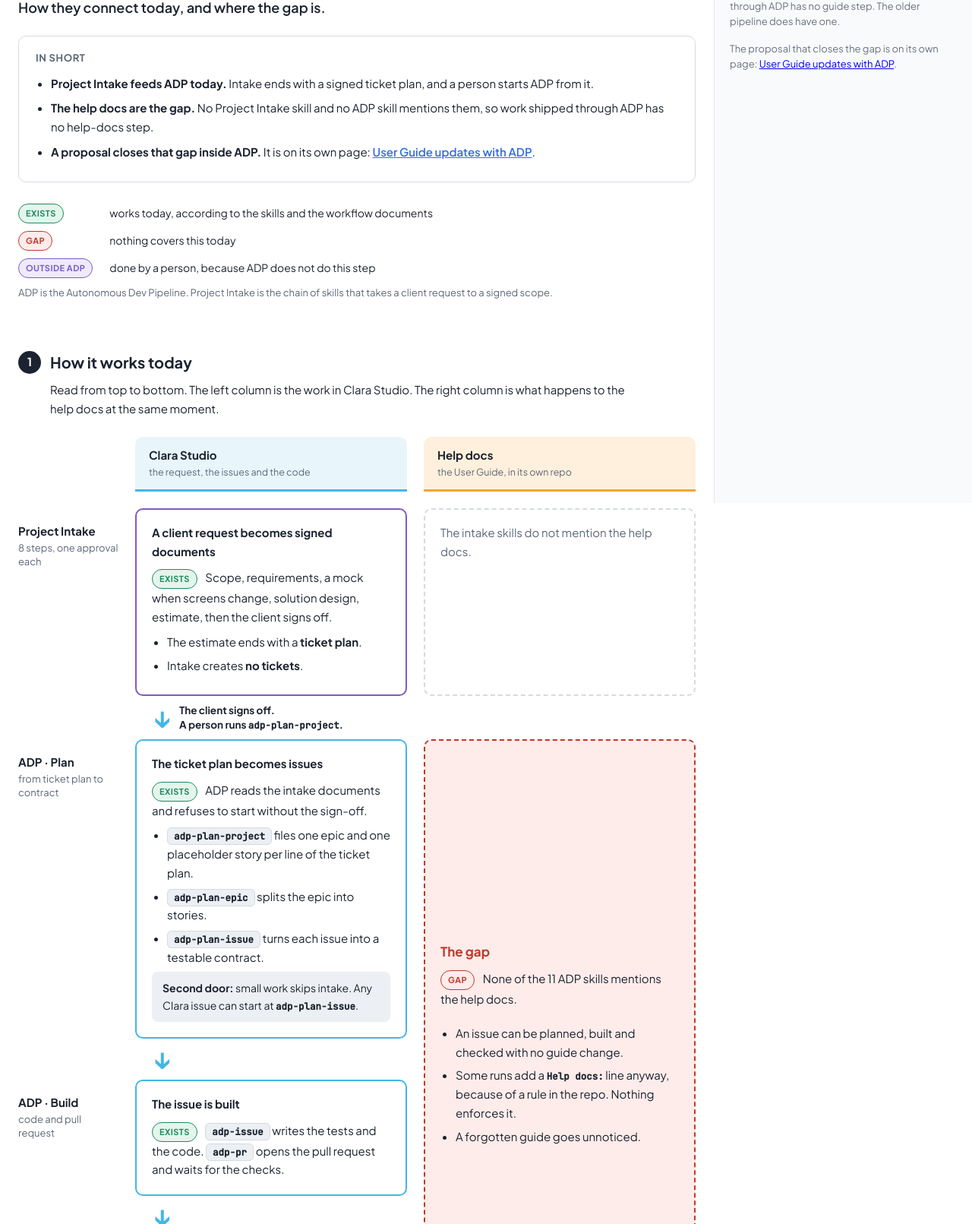
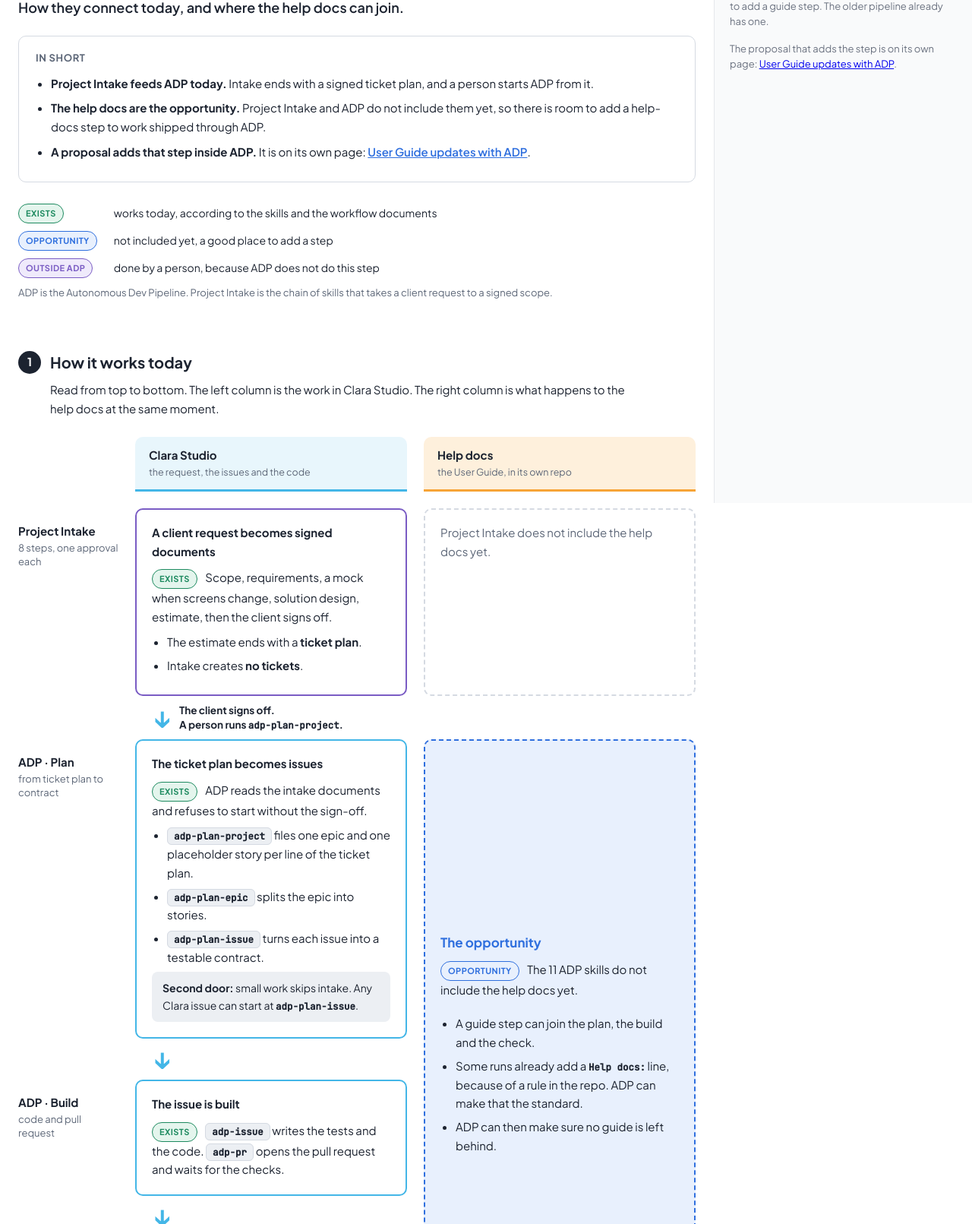
Before and after one commit to gnomorv/juan-mocks, a plain HTML site: page intake-adp-help-docs/index.html in a window 1280 px wide. Shown: the part 144-1755 px from the top of the page at 76% size. Drawn offline with Linux system fonts and the light colour scheme.

Commit message:
fix: reframe the help-docs gap as an opportunity on the intake and ADP page
Co-Authored-By: Claude Fable 5.2 <noreply@anthropic.com>

```diff
--- a/intake-adp-help-docs/index.html
+++ b/intake-adp-help-docs/index.html
@@ -13,7 +13,7 @@
     --ia-cs: #43b6e7; --ia-cs-soft: #e8f6fc; --ia-ug: #f7a436; --ia-ug-soft: #fef0dc;
     --ia-in: #7a5cc4; --ia-in-soft: #efeafb;
     --ia-ok: #1d8a5f; --ia-ok-soft: #e4f5ed; --ia-new: #b86a00; --ia-new-soft: #fff3df;
-    --ia-gap: #c0392b; --ia-gap-soft: #fdecea; --ia-link: #2f6fde;
+    --ia-gap: #2f6fde; --ia-gap-soft: #e8f0fd; --ia-link: #2f6fde;
     max-width: 1040px; margin: 0 auto; padding: 36px 24px 72px; color: var(--ia-ink); font-size: 15px; line-height: 1.65;
   }
   html.dark .ia {
@@ -21,7 +21,7 @@
     --ia-cs: #43b6e7; --ia-cs-soft: #12303d; --ia-ug: #f7a436; --ia-ug-soft: #3a2a10;
     --ia-in: #b6a0ee; --ia-in-soft: #2a2342;
     --ia-ok: #5fd0a0; --ia-ok-soft: #173326; --ia-new: #f2b457; --ia-new-soft: #3a2c12;
-    --ia-gap: #f08a7e; --ia-gap-soft: #3b1d1a; --ia-link: #7aa7f5;
+    --ia-gap: #7aa7f5; --ia-gap-soft: #1c2a44; --ia-link: #7aa7f5;
   }
   .ia h1 { font-size: 26px; margin: 0 0 6px; color: inherit; }
   .ia-sub { font-size: 18px; font-weight: 600; margin: 0 0 22px; }
@@ -108,20 +108,20 @@
   <div data-variant="proposed" class="pro">
   <div class="ia">
     <h1>Project Intake, ADP and the Help Docs</h1>
-    <p class="ia-sub">How they connect today, and where the gap is.</p>
+    <p class="ia-sub">How they connect today, and where the help docs can join.</p>
 
     <div class="ia-short">
       <h2>In short</h2>
       <ul>
         <li><b>Project Intake feeds ADP today.</b> Intake ends with a signed ticket plan, and a person starts ADP from it.</li>
-        <li><b>The help docs are the gap.</b> No Project Intake skill and no ADP skill mentions them, so work shipped through ADP has no help-docs step.</li>
-        <li><b>A proposal closes that gap inside ADP.</b> It is on its own page: <a href="../user-guide-update-process-adp/">User Guide updates with ADP</a>.</li>
+        <li><b>The help docs are the opportunity.</b> Project Intake and ADP do not include them yet, so there is room to add a help-docs step to work shipped through ADP.</li>
+        <li><b>A proposal adds that step inside ADP.</b> It is on its own page: <a href="../user-guide-update-process-adp/">User Guide updates with ADP</a>.</li>
       </ul>
     </div>
 
     <div class="ia-legend">
       <span><span class="ia-tag ok">Exists</span> works today, according to the skills and the workflow documents</span>
-      <span><span class="ia-tag gap">Gap</span> nothing covers this today</span>
+      <span><span class="ia-tag gap">Opportunity</span> not included yet, a good place to add a step</span>
       <span><span class="ia-tag out">Outside ADP</span> done by a person, because ADP does not do this step</span>
     </div>
     <p class="ia-foot" style="margin:0">ADP is the Autonomous Dev Pipeline. Project Intake is the chain of skills that takes a client request to a signed scope.</p>
@@ -143,7 +143,7 @@
         </ul>
       </div>
       <div style="grid-column:3;grid-row:2" class="ia-box none">
-        <p>The intake skills do not mention the help docs.</p>
+        <p>Project Intake does not include the help docs yet.</p>
       </div>
 
       <div style="grid-column:2;grid-row:3" class="ia-down">↓<small>The client signs off.<br>A person runs <code>adp-plan-project</code>.</small></div>
@@ -160,12 +160,12 @@
         <p class="ia-side"><b>Second door:</b> small work skips intake. Any Clara issue can start at <code>adp-plan-issue</code>.</p>
       </div>
       <div style="grid-column:3;grid-row:4 / span 5" class="ia-box gap">
-        <h3>The gap</h3>
-        <p><span class="ia-tag gap">Gap</span> None of the 11 ADP skills mentions the help docs.</p>
+        <h3>The opportunity</h3>
+        <p><span class="ia-tag gap">Opportunity</span> The 11 ADP skills do not include the help docs yet.</p>
         <ul>
-          <li>An issue can be planned, built and checked with no guide change.</li>
-          <li>Some runs add a <code>Help docs:</code> line anyway, because of a rule in the repo. Nothing enforces it.</li>
-          <li>A forgotten guide goes unnoticed.</li>
+          <li>A guide step can join the plan, the build and the check.</li>
+          <li>Some runs already add a <code>Help docs:</code> line, because of a rule in the repo. ADP can make that the standard.</li>
+          <li>ADP can then make sure no guide is left behind.</li>
         </ul>
       </div>
 
@@ -203,12 +203,12 @@
         <p><span class="ia-tag ok">Exists</span> <span class="ia-skill">adp-qa</span> closes the issue. Only this skill closes an issue.</p>
       </div>
       <div style="grid-column:3;grid-row:12" class="ia-box none">
-        <p>Nothing checks that a guide was published.</p>
+        <p>A check that the guide was published can go here.</p>
       </div>
     </div>
 
     <h2 class="ia-section"><span class="ia-num">2</span>The older path has a help-docs step</h2>
-    <p class="ia-intro">The pipeline that ADP is meant to replace does carry the help docs. This is the step that has no counterpart in ADP yet.</p>
+    <p class="ia-intro">The pipeline that ADP is meant to replace does carry the help docs. This is the step ADP can take over.</p>
     <table>
       <tr><th>Moment</th><th>Skill</th><th>What it does for the help docs</th></tr>
       <tr><td>Plan</td><td><span class="ia-skill">/work-issue</span></td><td>The plan states <code>Help docs: &lt;guides&gt;</code> or <code>Help docs: none, &lt;why&gt;</code></td></tr>
@@ -224,8 +224,8 @@
 </div>
 <aside class="notes">
   <h2>What this page shows</h2>
-  <p class="notes-sub">Project Intake already feeds ADP. Neither of them mentions the help docs, so work shipped through ADP has no guide step. The older pipeline does have one.</p>
-  <p class="notes-sub">The proposal that closes the gap is on its own page: <a href="../user-guide-update-process-adp/">User Guide updates with ADP</a>.</p>
+  <p class="notes-sub">Project Intake already feeds ADP. Neither of them includes the help docs yet, so there is room to add a guide step. The older pipeline already has one.</p>
+  <p class="notes-sub">The proposal that adds the step is on its own page: <a href="../user-guide-update-process-adp/">User Guide updates with ADP</a>.</p>
 </aside>
 </div>
 <script src="../assets/mockup.js"></script>
```
Also changed, not shown: index.html (+1 -1 lines), 1 other file.
